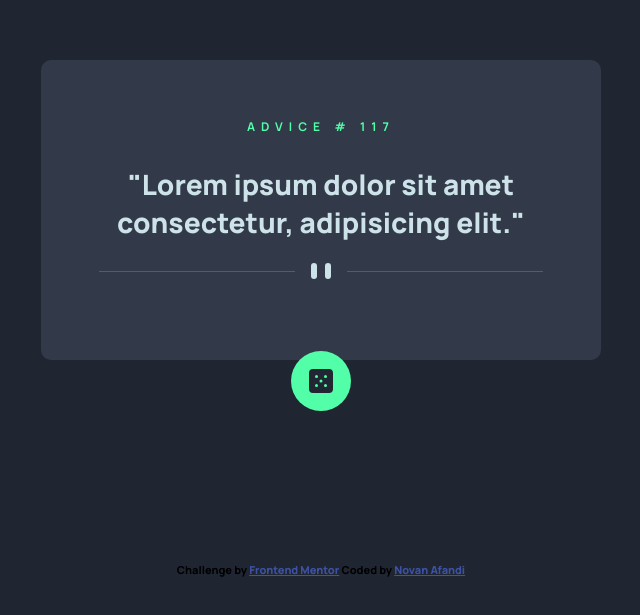
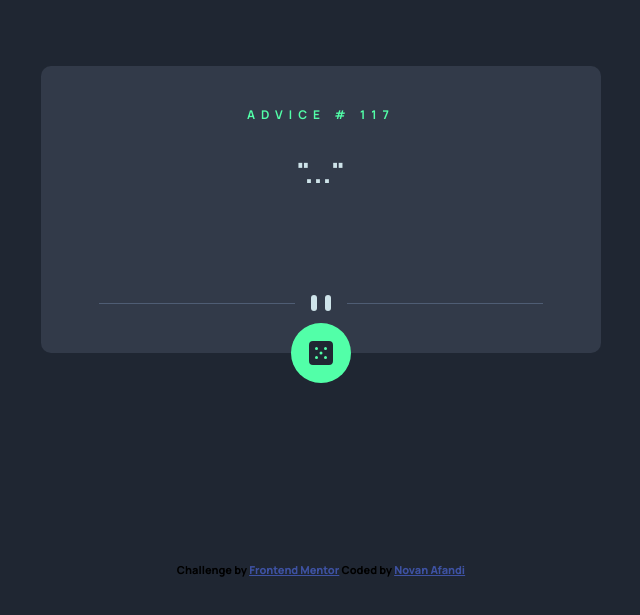
Before and after one commit to novanAfnd/frontend-mentor-advice-generator-app, a React (Vite) app: page / in a window 1280 px wide. Shown: the part 175-790 px from the top of the page, without its empty margins (319-959 px from the left). Built offline with nearby package versions, Linux system fonts and the light colour scheme.

Commit message:
Fix range between divider and button

```diff
--- a/src/AdviceCard.jsx
+++ b/src/AdviceCard.jsx
@@ -7,7 +7,7 @@ const AdviceCard = () => {
   return (
     <div className="card">
       <h1 className="card__header">ADVICE # {"117"}</h1>
-      <p className="card__text">"{"Lorem ipsum dolor sit amet consectetur, adipisicing elit."}"</p>
+      <p className="card__text">"{"..."}"</p>
       <div className="card__divider"></div>
       <button className="card__button"></button>
     </div>
--- a/src/App.css
+++ b/src/App.css
@@ -20,9 +20,11 @@
 .card {
   background: var(--dark-grayish-blue);
   width: 360px;
-  min-height: 300px;
+  min-height: 100px; /* agar tidak terlalu kecil saat tidak ada isinya */
   border-radius: 10px;
+  margin: 20px;
   padding: 20px;
+  position: relative; /* agar element anak di dalamnya diposisikan relative terhadap elemen card ini */
   display: flex;
   flex-direction: column;
   justify-content: center;
@@ -40,6 +42,7 @@
 .card__text {
   color: var(--light-cyan);
   font-size: 28px;
+  min-height: 100px; /* agar divider tidak terlalu jauh dengan button */
   margin: 20px;
 }
 
@@ -49,6 +52,7 @@
   background-position: center;
   width: 90%;
   height: 20px;
+  margin: 20px;
 }
 
 .card__button {
@@ -61,8 +65,8 @@
   border-radius: 50%;
   border: none;
   margin: -10px;
-  position: relative;
-  bottom: -80px;
+  position: absolute;
+  bottom: -20px;
   cursor: pointer;
   transition: all 0.5s;
 }
```
